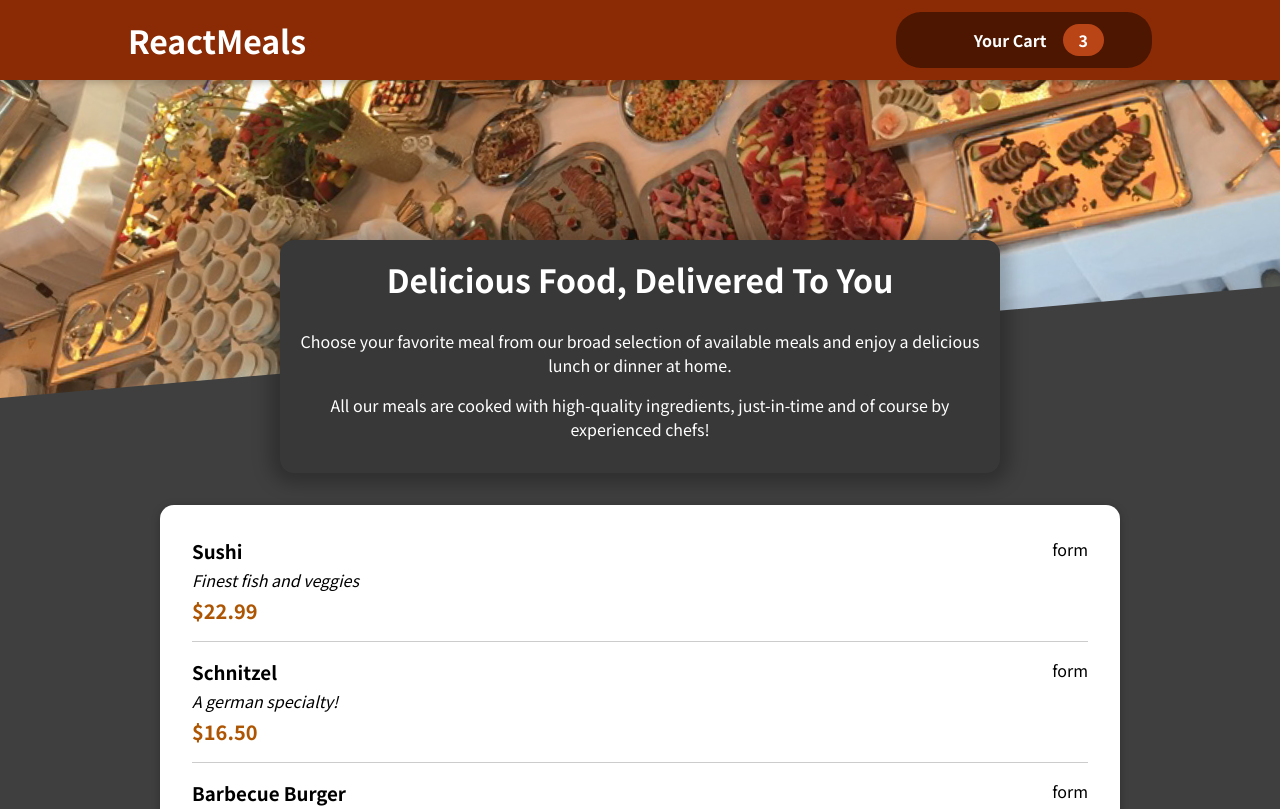
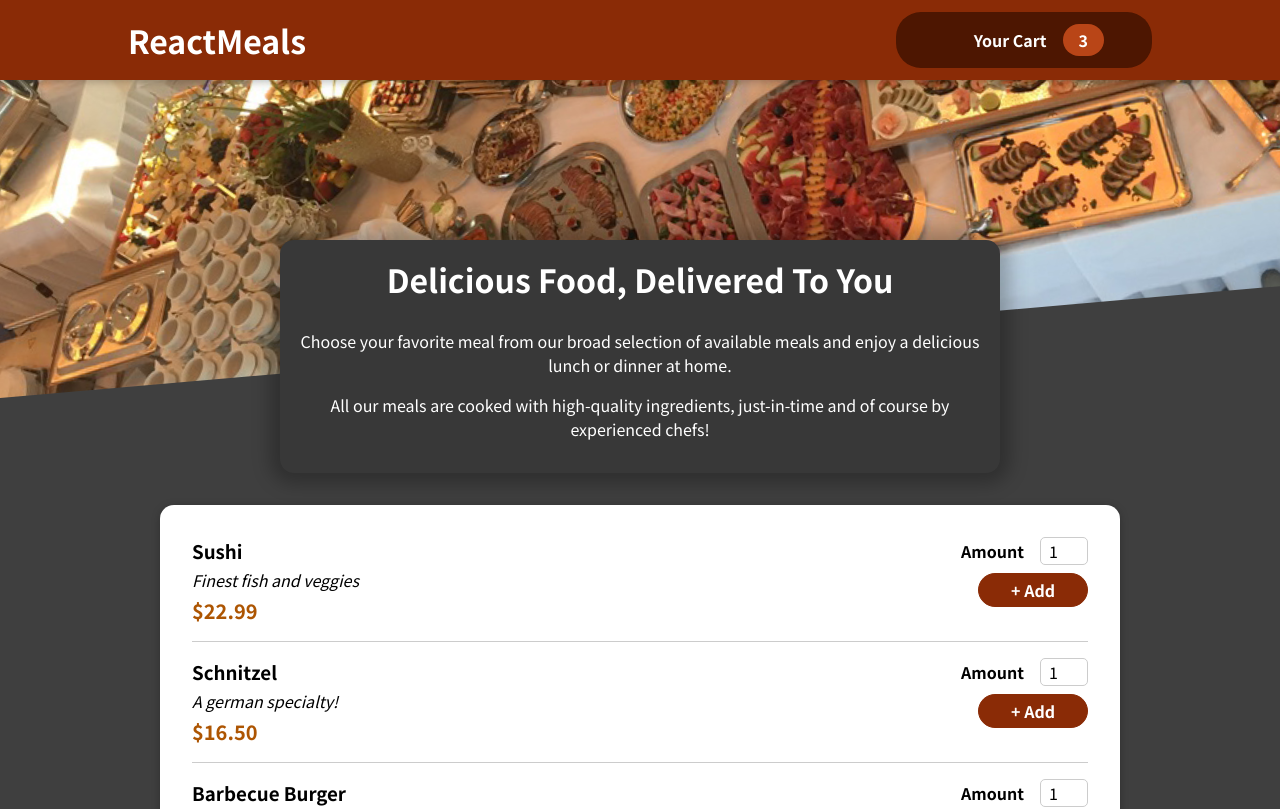
Before and after one commit to mosi3883/react-order-food-practice, a React (Create React App) app: page / in a window 1280 px wide. Shown: the top 809 px of the page. Built offline with nearby package versions, Linux system fonts and the light colour scheme; some icons are missing.

Commit message:
adding meal item form 11-8

```diff
--- a/src/components/Meals/AvailableMeals.jsx
+++ b/src/components/Meals/AvailableMeals.jsx
@@ -35,6 +35,7 @@
       name={meal.name}
       description={meal.description}
       price={meal.price}
+      id={meal.id}
     />
   ));
   return (
--- a/src/components/Meals/MealItem/MealItem.jsx
+++ b/src/components/Meals/MealItem/MealItem.jsx
@@ -10,7 +10,7 @@
         <div className={classes.price}>{price}</div>
       </div>
       <div>
-        <MealItemForm />
+        <MealItemForm id={props.id} />
       </div>
     </li>
   );
--- a/src/components/Meals/MealItem/MealItemForm.jsx
+++ b/src/components/Meals/MealItem/MealItemForm.jsx
@@ -1,7 +1,22 @@
+import Input from '../../UI/Input';
+import classes from './MealItemForm.module.css';
 const MealItemForm = (props) => {
-  return <form>
-    form
-  </form>
+  return (
+    <form className={classes.form}>
+      <Input
+        label='Amount'
+        input={{
+          type: 'number',
+          id: 'amount_' + props.id,
+          min: '1',
+          max: '5',
+          step: '1',
+          defaultValue: '1',
+        }}
+      />
+      <button>+ Add</button>
+    </form>
+  );
 };
 
 export default MealItemForm;
--- /dev/null
+++ b/src/components/Meals/MealItem/MealItemForm.module.css
@@ -0,0 +1,20 @@
+.form {
+  text-align: right;
+}
+
+.form button {
+  font: inherit;
+  cursor: pointer;
+  background-color: #8a2b06;
+  border: 1px solid #8a2b06;
+  color: white;
+  padding: 0.25rem 2rem;
+  border-radius: 20px;
+  font-weight: bold;
+}
+
+.form button:hover,
+.form button:active {
+  background-color: #641e03;
+  border-color: #641e03;
+}
--- /dev/null
+++ b/src/components/UI/Input.jsx
@@ -0,0 +1,11 @@
+import classes from './Input.module.css';
+const Input = (props) => {
+  return (
+    <div className={classes.input}>
+      <label htmlFor={props.input.id}>{props.label}</label>
+      <input {...props.input} />
+    </div>
+  );
+};
+
+export default Input;
--- /dev/null
+++ b/src/components/UI/Input.module.css
@@ -0,0 +1,18 @@
+.input {
+  display: flex;
+  align-items: center;
+  margin-bottom: 0.5rem;
+}
+
+.input label {
+  font-weight: bold;
+  margin-right: 1rem;
+}
+
+.input input {
+  width: 3rem;
+  border-radius: 5px;
+  border: 1px solid #ccc;
+  font: inherit;
+  padding-left: 0.5rem;
+}
```
